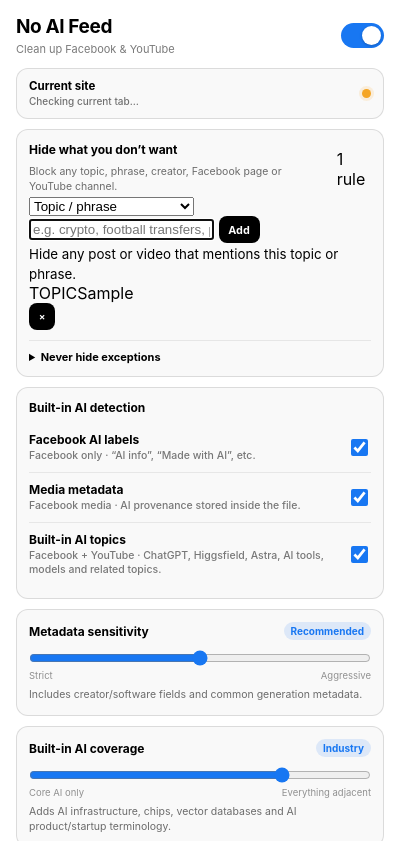
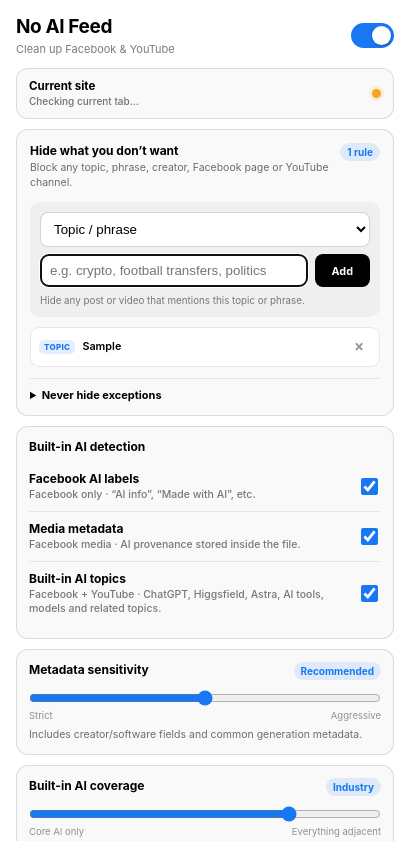
Before and after one commit to Ibrahim-3d/No-AI-Feed, a browser extension: page src/popup.html in a window 400 px wide. Both pictures are taken after typing "Sample" into the empty fields and a click on the button "Add". Shown: the top 841 px of the page. Drawn offline with Linux system fonts and the light colour scheme.

Commit message:
Polish personal filter usability

```diff
--- a/src/popup.css
+++ b/src/popup.css
@@ -4,7 +4,7 @@
 }
 
 * { box-sizing: border-box; }
-body { margin: 0; min-width: 390px; background: Canvas; color: CanvasText; }
+body { margin: 0; min-width: 410px; background: Canvas; color: CanvasText; }
 main { padding: 16px; }
 header { display: flex; align-items: center; justify-content: space-between; margin-bottom: 12px; }
 h1 { margin: 0; font-size: 19px; line-height: 1.15; letter-spacing: -.02em; }
@@ -22,18 +22,42 @@ label { font-size: 12px; font-weight: 650; }
 .toggle-row input[type="checkbox"] { width: 17px; height: 17px; flex: 0 0 auto; accent-color: #1877f2; }
 .toggle-row.compact { margin-top: 10px; padding-bottom: 0; }
 
-.section-head { display: flex; align-items: center; justify-content: space-between; gap: 10px; }
+.section-head { display: flex; align-items: flex-start; justify-content: space-between; gap: 10px; }
 .section-head label { margin: 0; }
-output { padding: 3px 7px; border-radius: 999px; background: color-mix(in srgb, #1877f2 12%, transparent); color: #1877f2; font-size: 10px; font-weight: 750; }
+.section-head h2 { margin-bottom: 0; }
+output, .count-pill { padding: 3px 7px; border-radius: 999px; background: color-mix(in srgb, #1877f2 12%, transparent); color: #1877f2; font-size: 10px; font-weight: 750; white-space: nowrap; }
 .range { width: 100%; margin: 10px 0 2px; accent-color: #1877f2; }
 .range-ends { display: flex; justify-content: space-between; opacity: .42; font-size: 9.5px; }
 .hint { margin: 7px 0 0; opacity: .57; font-size: 10.5px; line-height: 1.4; }
+.top-hint { margin-top: 3px; max-width: 300px; }
 .disabled-section { opacity: .48; }
 
-textarea { width: 100%; resize: vertical; border: 1px solid color-mix(in srgb, CanvasText 17%, transparent); border-radius: 8px; background: Canvas; color: CanvasText; padding: 8px 9px; font: 11px/1.4 inherit; }
+textarea, input[type="text"], select { width: 100%; border: 1px solid color-mix(in srgb, CanvasText 17%, transparent); border-radius: 8px; background: Canvas; color: CanvasText; padding: 8px 9px; font: 11px/1.4 inherit; }
+textarea { resize: vertical; }
+select { cursor: pointer; }
 details { margin-top: 10px; border-top: 1px solid color-mix(in srgb, CanvasText 8%, transparent); padding-top: 9px; }
 summary { cursor: pointer; font-size: 11px; font-weight: 700; }
 .field-label { display: block; margin: 10px 0 5px; font-size: 10.5px; }
+
+.personal-card { padding: 13px; }
+.rule-builder { display: grid; gap: 7px; margin-top: 11px; padding: 10px; border-radius: 10px; background: color-mix(in srgb, CanvasText 4%, transparent); }
+.rule-input-row { display: grid; grid-template-columns: 1fr auto; gap: 7px; }
+.rule-builder small { opacity: .5; font-size: 9.8px; line-height: 1.35; }
+.rule-builder button { min-width: 55px; }
+.rule-list { display: grid; gap: 6px; margin-top: 10px; max-height: 190px; overflow: auto; }
+.rule-empty { padding: 10px; border: 1px dashed color-mix(in srgb, CanvasText 14%, transparent); border-radius: 9px; text-align: center; opacity: .48; font-size: 10.5px; line-height: 1.4; }
+.rule-row { display: flex; align-items: center; justify-content: space-between; gap: 8px; min-width: 0; padding: 7px 8px; border: 1px solid color-mix(in srgb, CanvasText 9%, transparent); border-radius: 9px; background: Canvas; }
+.rule-main { display: flex; align-items: center; gap: 7px; min-width: 0; }
+.rule-type { flex: 0 0 auto; padding: 2px 5px; border-radius: 5px; font-size: 8px; font-weight: 800; letter-spacing: .04em; }
+.rule-type.topic { color: #1877f2; background: color-mix(in srgb, #1877f2 12%, transparent); }
+.rule-type.source { color: #8e44ad; background: color-mix(in srgb, #8e44ad 13%, transparent); }
+.rule-value { overflow: hidden; font-size: 10.8px; font-weight: 600; text-overflow: ellipsis; white-space: nowrap; }
+.rule-remove { flex: 0 0 auto; width: 24px; height: 24px; padding: 0; border-radius: 6px; background: transparent; color: CanvasText; opacity: .42; font-size: 17px; line-height: 1; }
+.rule-remove:hover { opacity: .8; background: color-mix(in srgb, CanvasText 7%, transparent); }
+.exceptions { margin-top: 11px; }
+.secondary-button { width: 100%; margin-top: 8px; border: 1px solid color-mix(in srgb, CanvasText 13%, transparent); background: transparent; color: CanvasText; }
+.secondary-button:hover { background: color-mix(in srgb, CanvasText 5%, transparent); }
+.quick-source { overflow: hidden; text-overflow: ellipsis; white-space: nowrap; }
 
 .segmented { display: grid; grid-template-columns: 1fr 1fr; gap: 4px; padding: 3px; border-radius: 10px; background: color-mix(in srgb, CanvasText 7%, transparent); }
 .segmented label { position: relative; margin: 0; cursor: pointer; }
```
